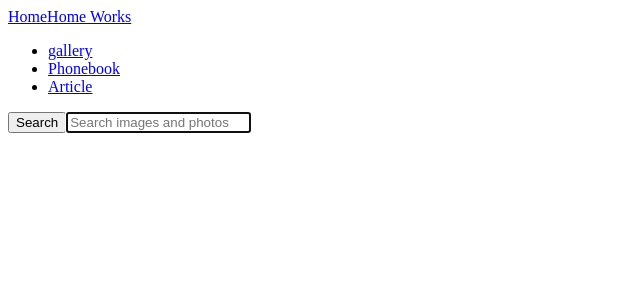
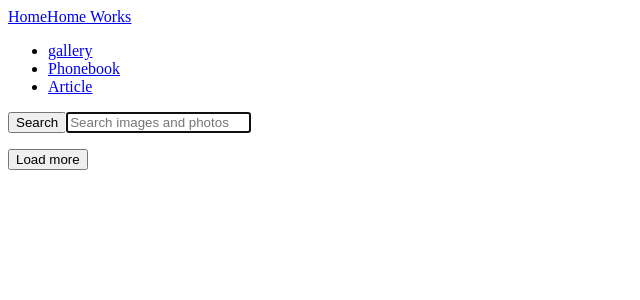
Before and after one commit to VitaliiKovalenko88/hw-react1, a React (Create React App) app: page /homeWorks/lifecycles/gallery in a window 1280 px wide. Shown: the top 300 px of the page, without its empty margins (0-640 px from the left). Built offline with nearby package versions, Linux system fonts and the light colour scheme.

Commit message:
paste Button in GallerySearch

```diff
--- a/src/components/hw_3/GallerySearch/GallerySearch.js
+++ b/src/components/hw_3/GallerySearch/GallerySearch.js
@@ -1,5 +1,6 @@
 import React, { Component } from "react";
 import { getImageFromQuery } from "services/api";
+import { Button } from "./Button/Button";
 import { ImageGallery } from "./ImageGallery/ImageGallery";
 import { Searchbar } from "./Searchbar/Searchbar";
 
@@ -7,12 +8,14 @@ export default class GallerySearch extends Component {
   state = {
     imgName: '',
     gallery: [],
-    page:1,
+    page: 1,
+
   }
 
  async componentDidUpdate(prevProps, prevState) {
    const nextName = this.state.imgName;
    const prevName = prevState.imgName;
+   this.setState();
 
    if (nextName !== prevName) {
      this.createGallery();
@@ -46,6 +49,7 @@ export default class GallerySearch extends Component {
    return <>
      <Searchbar onSubmit={this.hundleFormSubmite} />
      <ImageGallery gallery={this.state.gallery} />
+     <Button/>
   </>
 }
 };
```
